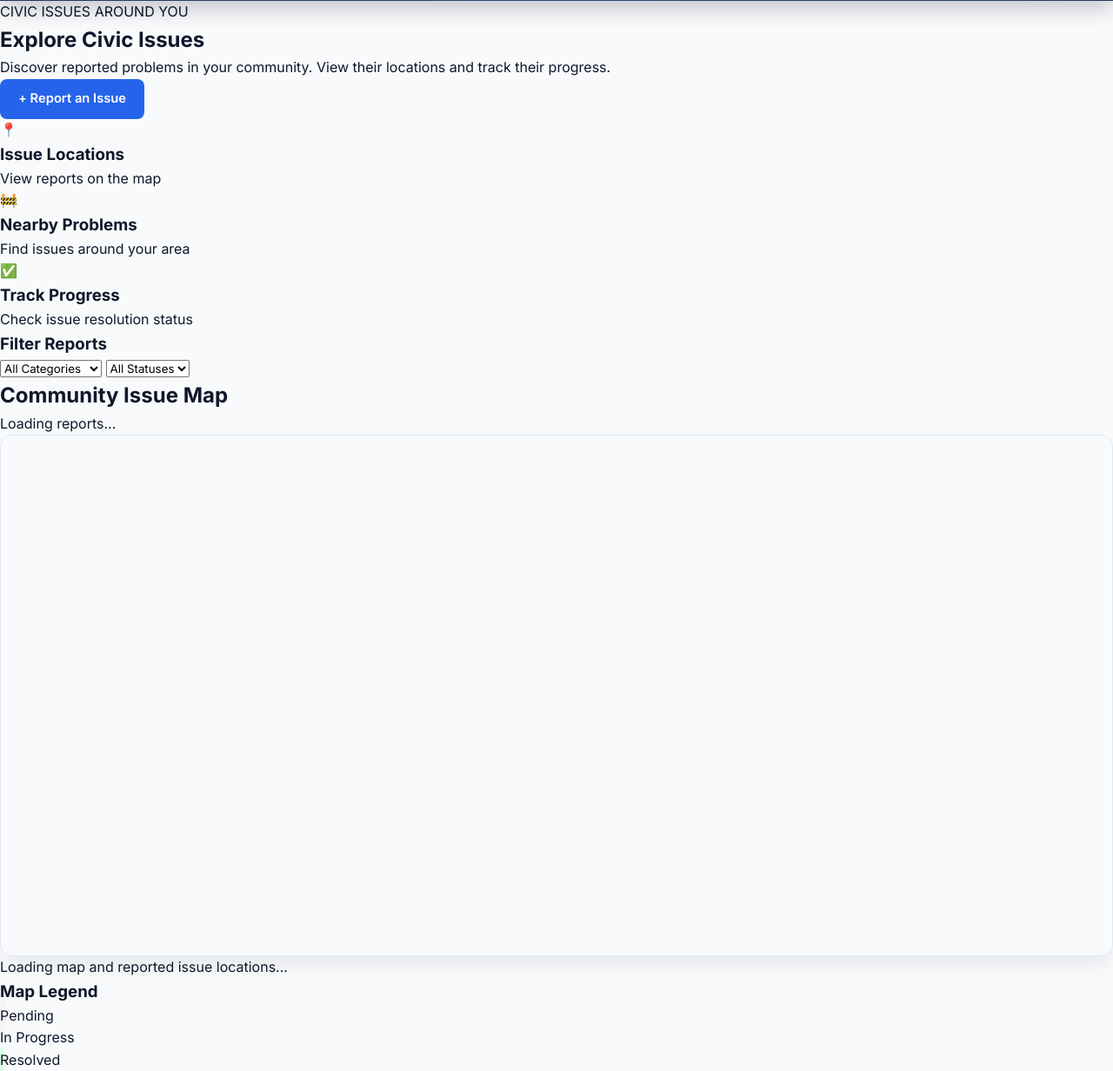
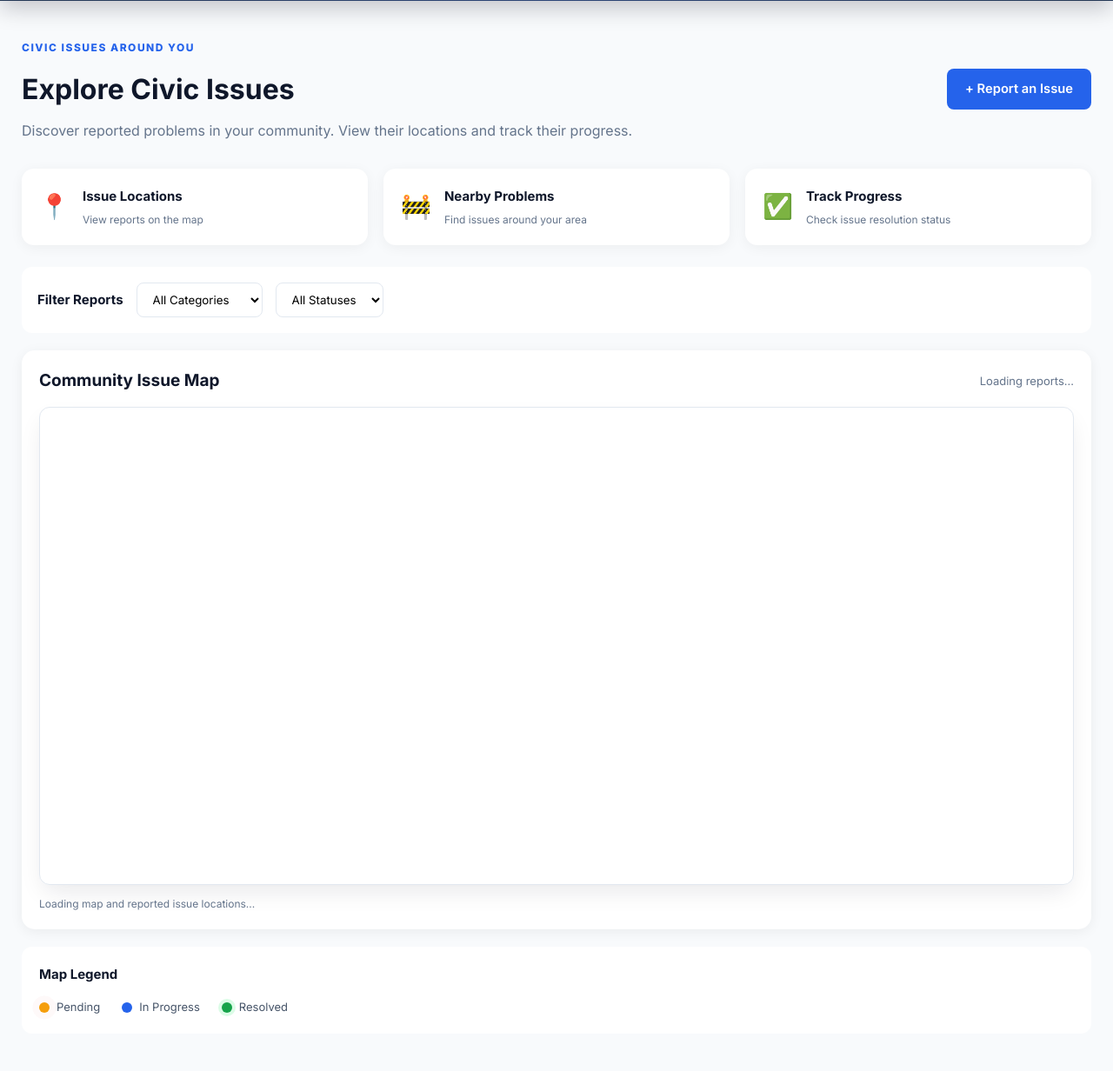
Before and after one commit to SRK8511/Community-Project-3rd-Sem, a plain HTML site: page map.html in a window 1280 px wide. Shown: the part 78-1310 px from the top of the page at 87% size. Drawn offline with nearby package versions, Linux system fonts and the light colour scheme.

Commit message:
css also done

```diff
--- a/css/style.css
+++ b/css/style.css
@@ -1932,3 +1932,217 @@ textarea:focus {
     color: #64748b;
     margin-bottom: 4px;
 }
+
+/* ==============================
+   CIVICEYE MAP PAGE
+============================== */
+
+.map-page {
+    max-width: 1300px;
+    margin: 40px auto;
+    padding: 0 25px;
+    font-family: 'Inter', sans-serif;
+}
+
+.map-heading {
+    display: flex;
+    justify-content: space-between;
+    align-items: center;
+    gap: 20px;
+    margin-bottom: 30px;
+}
+
+.map-subtitle {
+    color: #2563eb;
+    font-size: 12px;
+    font-weight: 800;
+    letter-spacing: 1.5px;
+}
+
+.map-heading h1 {
+    font-size: 32px;
+    color: #0f172a;
+    margin: 10px 0;
+}
+
+.map-heading p {
+    color: #64748b;
+    line-height: 1.6;
+}
+
+.map-information {
+    display: grid;
+    grid-template-columns: repeat(3, 1fr);
+    gap: 18px;
+    margin-bottom: 25px;
+}
+
+.map-info-item {
+    display: flex;
+    align-items: center;
+    gap: 15px;
+    background: white;
+    padding: 20px;
+    border-radius: 14px;
+    box-shadow: 0 3px 15px rgba(0,0,0,0.05);
+}
+
+.map-info-item > span {
+    font-size: 28px;
+}
+
+.map-info-item h3 {
+    font-size: 15px;
+    margin: 0 0 5px;
+    color: #0f172a;
+}
+
+.map-info-item p {
+    font-size: 12px;
+    color: #64748b;
+    margin: 0;
+}
+
+.map-filters {
+    display: flex;
+    align-items: center;
+    gap: 15px;
+    flex-wrap: wrap;
+    background: white;
+    padding: 18px;
+    border-radius: 12px;
+    margin-bottom: 20px;
+}
+
+.map-filters h3 {
+    font-size: 15px;
+    color: #0f172a;
+    margin: 0;
+}
+
+.map-filters select {
+    padding: 10px 14px;
+    border: 1px solid #e2e8f0;
+    border-radius: 8px;
+    background: white;
+}
+
+.map-container-section {
+    background: white;
+    padding: 20px;
+    border-radius: 15px;
+    box-shadow: 0 3px 15px rgba(0,0,0,0.06);
+}
+
+.map-container-heading {
+    display: flex;
+    justify-content: space-between;
+    align-items: center;
+    gap: 10px;
+    margin-bottom: 15px;
+}
+
+.map-container-heading h2 {
+    font-size: 19px;
+    color: #0f172a;
+    margin: 0;
+}
+
+#mapReportCount {
+    color: #64748b;
+    font-size: 13px;
+}
+
+/* Leaflet map display area */
+#map {
+    width: 100%;
+    height: 550px;
+    min-height: 400px;
+    border-radius: 12px;
+    z-index: 1;
+}
+
+#mapMessage {
+    color: #64748b;
+    font-size: 12px;
+    margin-top: 12px;
+}
+
+.map-legend {
+    background: white;
+    padding: 20px;
+    border-radius: 12px;
+    margin-top: 20px;
+}
+
+.map-legend h3 {
+    color: #0f172a;
+    font-size: 15px;
+    margin: 0 0 15px;
+}
+
+.legend-items {
+    display: flex;
+    flex-wrap: wrap;
+    gap: 25px;
+}
+
+.legend-item {
+    display: flex;
+    align-items: center;
+    gap: 8px;
+    font-size: 13px;
+    color: #475569;
+}
+
+.legend-dot {
+    width: 12px;
+    height: 12px;
+    border-radius: 50%;
+}
+
+.pending-dot {
+    background: #f59e0b;
+}
+
+.progress-dot {
+    background: #2563eb;
+}
+
+.resolved-dot {
+    background: #16a34a;
+}
+
+@media (max-width: 700px) {
+    .map-page {
+        padding: 0 14px;
+    }
+
+    .map-heading {
+        flex-direction: column;
+        align-items: flex-start;
+    }
+
+    .map-information {
+        grid-template-columns: 1fr;
+    }
+
+    .map-filters {
+        align-items: stretch;
+        flex-direction: column;
+    }
+
+    .map-filters select {
+        width: 100%;
+    }
+
+    #map {
+        height: 400px;
+        min-height: 350px;
+    }
+
+    .map-container-heading {
+        align-items: flex-start;
+        flex-direction: column;
+    }
+}
```
